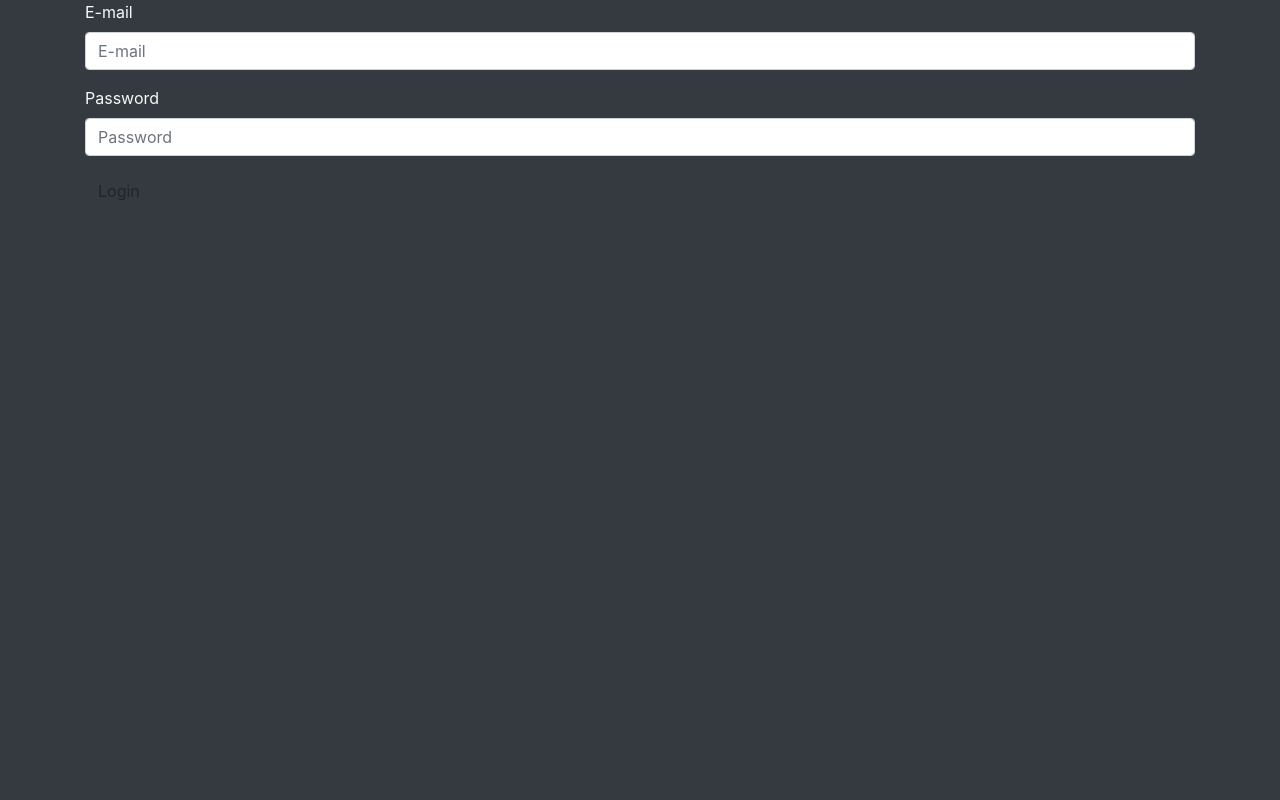
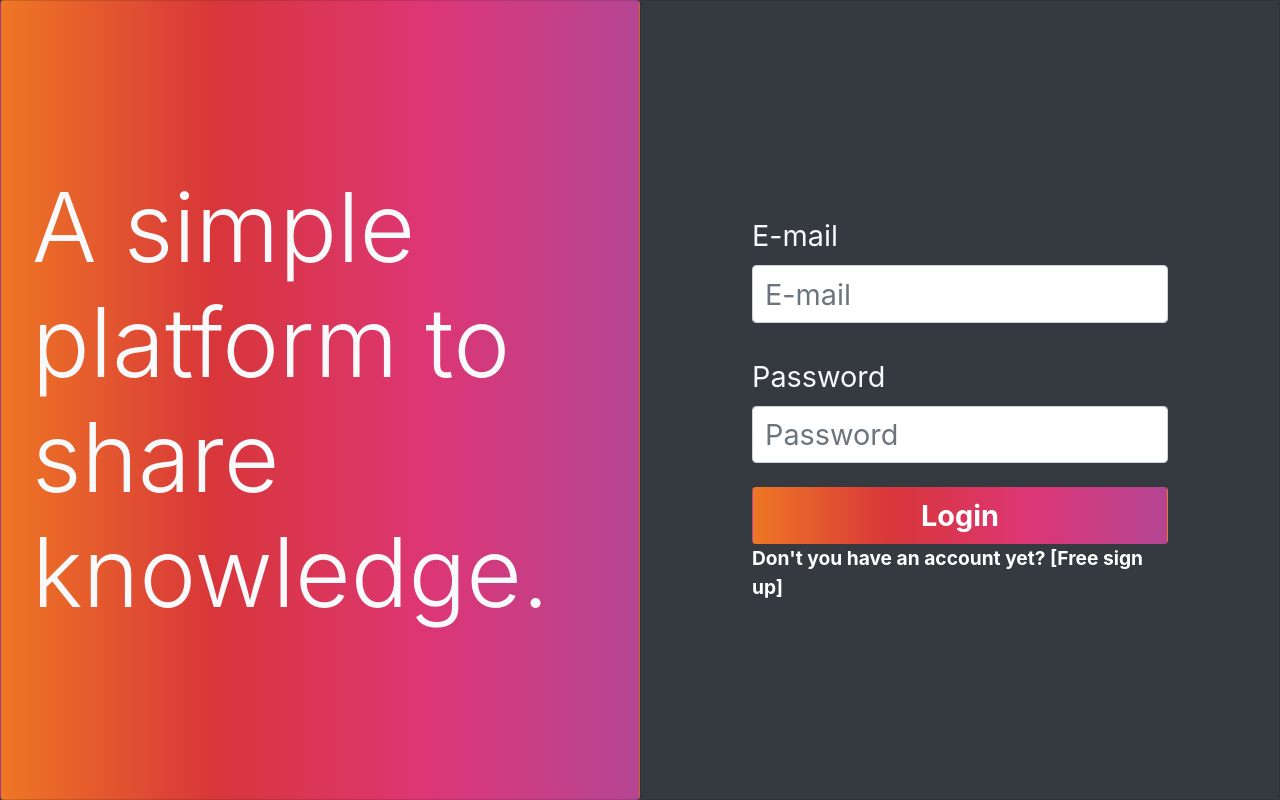
Before and after one commit to PyMarcus/Knowledge_community, a Django app: page /login in a window 1280 px wide. Run offline with Django 4.2, Linux system fonts and the light colour scheme; some libraries are stand-ins or nearby versions.

Commit message:
login page

```diff
--- a/knowledge_community_app/static/css/style.css
+++ b/knowledge_community_app/static/css/style.css
@@ -7,4 +7,54 @@
 
     /* W3C, IE 10+/ Edge, Firefox 16+, Chrome 26+, Opera 12+, Safari 7+ */
     background: linear-gradient(to right, #ee7724, #d8363a, #dd3675, #b44593);
+
 }
+
+.register_link{
+    font-size: 1.2rem!important;
+    font-weight: bold;
+    color: linear-gradient(to right, #ee7724, #d8363a, #dd3675, #b44593)!important;
+}
+
+@media (max-width: 576px){
+    .personalizated{
+        font-size: 1rem!important;
+        color: white!important;
+    }
+
+
+    .hidden{
+        display: none!important;
+    }
+}
+
+
+@media (min-width: 577px) and (max-width: 768px){
+    .personalizated{
+        font-size: 1.3rem!important;
+        color: white!important;
+    }
+}
+
+
+@media (min-width: 769px) and (max-width: 992px){
+    .personalizated{
+        font-size: 1.5rem!important;
+        color: white!important;
+    }
+}
+
+
+@media (min-width: 993px){
+    .personalizated{
+        font-size: 1.8rem!important;
+         color: white!important;
+    }
+
+    input, label{
+        font-size: 1.8rem!important;
+    }
+    label{
+        padding-top: 1rem!important;
+    }
+}
--- a/knowledge_community_app/templates/login.html
+++ b/knowledge_community_app/templates/login.html
@@ -13,20 +13,45 @@
 
     {% bootstrap_css %}
 </head>
-<body class="bg-dark">
+<body class="bg-dark  d-flex justify-content-center ">
 
     {% bootstrap_messages %}
-    <section class="container bg-dark text-light">
-        <form action="{% url 'login' %}" method="post" autocomplete="off">
+    <div class="row w-100">
+        <!--layout-->
+        <section class="container-fluid
+                        personalizated
+                        vh-100
+                        text-light
+                        col-md-6
+                        card
+                        vh-100
+                        col-md-6
+                        hidden
+">
+            <p class="display-1 my-auto p-3">
+                A simple platform to share knowledge.
+            </p>
+        </section>
+
+        <!--form-->
+        <section class="container-fluid bg-dark text-light w-100 card vh-100 col-md-6">
+
+        <form class="form card-body d-flex flex-column align-items-center  mx-auto my-auto w-75"
+              action="{% url 'login' %}"
+              method="post"
+              autocomplete="off">
             {% csrf_token %}
-            {% bootstrap_form form %}
-
-            {% buttons %}
-            <button type="submit" class="btn">Login</button>
-            {% endbuttons %}
+            <div class="my-auto w-100">
+                {% bootstrap_form form %}
+                 {% buttons %}
+                 <button type="submit" class="btn mt-2 personalizated w-100 font-weight-bold">Login</button>
+                {% endbuttons %}
+                <a href="#" class="m-0 d-flex justify-content-end register_link text-white">
+                    Don't you have an account yet? [Free sign up]</a>
+            </div>
         </form>
-
-    </section>
+        </section>
+    </div>
 
 
 
```
